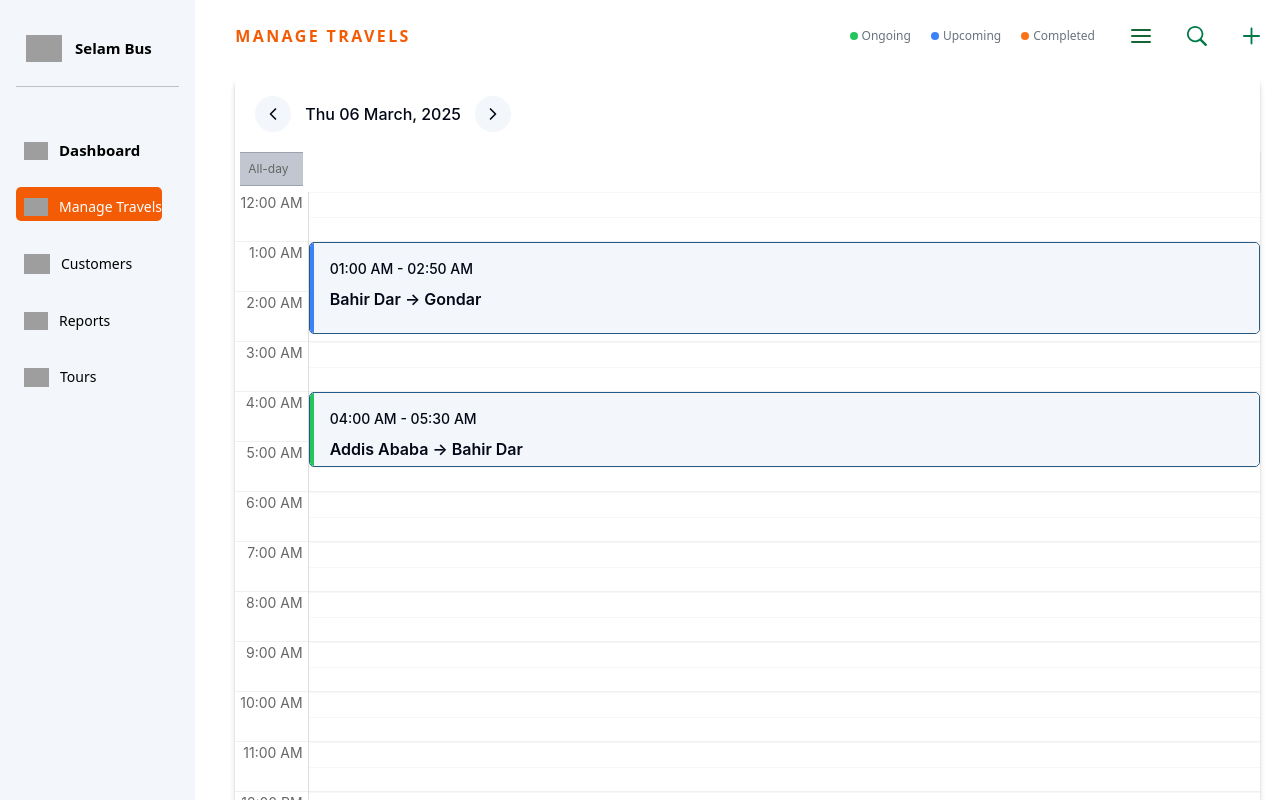
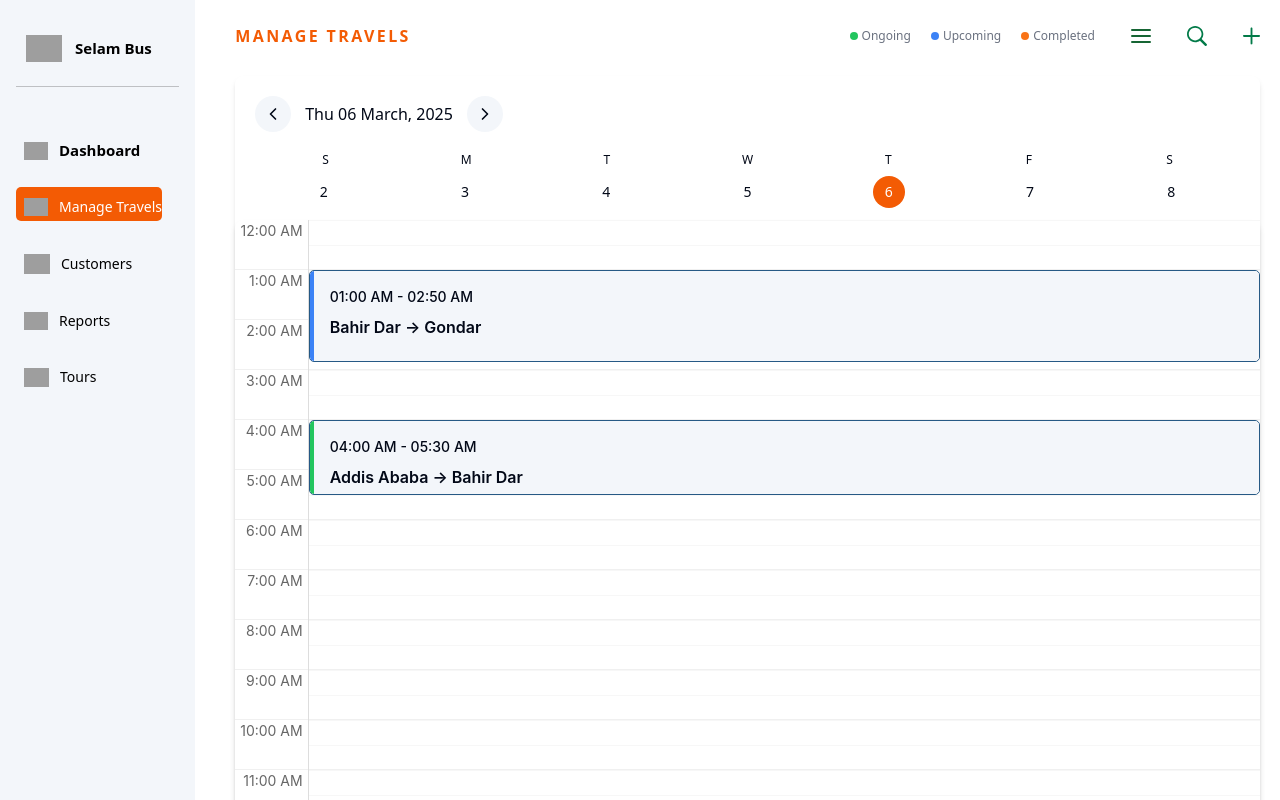
Before and after one commit to yigebis/Hawir, a React (Vite) app: page /manage-travels in a window 1280 px wide. Shown: the top 800 px of the page. Built offline with nearby package versions, Linux system fonts and the light colour scheme; grey boxes are pictures that could not be loaded.

Commit message:
Restore date selector section
Restores the date selector section above the calendar and ensures it is fully functional. Clicking a date in this section highlights the selected day and updates the calendar view accordingly.

```diff
--- a/src/components/travels/TravelCalendar.tsx
+++ b/src/components/travels/TravelCalendar.tsx
@@ -1,17 +1,19 @@
 
-import React, { useState, useMemo } from "react";
+import React, { useState, useMemo, useEffect } from "react";
 import { Calendar, momentLocalizer, Views } from 'react-big-calendar';
 import moment from 'moment';
 import { ChevronLeft, ChevronRight } from "lucide-react";
 import TravelEvent, { TravelEventType } from "./TravelEvent";
 import 'react-big-calendar/lib/css/react-big-calendar.css';
-import { format } from "date-fns";
+import { format, addDays, subDays, startOfWeek, endOfWeek, isSameDay, isToday } from "date-fns";
 
 // Set up the localizer for the calendar
 const localizer = momentLocalizer(moment);
 
 const TravelCalendar: React.FC = () => {
   const [currentDate, setCurrentDate] = useState<Date>(new Date());
+  const [selectedDate, setSelectedDate] = useState<Date>(new Date());
+  const [weekDates, setWeekDates] = useState<Date[]>([]);
 
   // Sample travel events
   const [events, setEvents] = useState<TravelEventType[]>([
@@ -31,17 +33,38 @@ const TravelCalendar: React.FC = () => {
     }
   ]);
 
+  // Generate week dates whenever currentDate changes
+  useEffect(() => {
+    const start = startOfWeek(currentDate, { weekStartsOn: 0 });
+    const end = endOfWeek(currentDate, { weekStartsOn: 0 });
+
+    const dates: Date[] = [];
+    let day = start;
+
+    while (day <= end) {
+      dates.push(day);
+      day = addDays(day, 1);
+    }
+
+    setWeekDates(dates);
+  }, [currentDate]);
+
   // Navigation handlers
   const handlePrevious = () => {
-    const newDate = new Date(currentDate);
-    newDate.setDate(newDate.getDate() - 1);
+    const newDate = subDays(currentDate, 1);
     setCurrentDate(newDate);
+    setSelectedDate(newDate);
   };
 
   const handleNext = () => {
-    const newDate = new Date(currentDate);
-    newDate.setDate(newDate.getDate() + 1);
+    const newDate = addDays(currentDate, 1);
     setCurrentDate(newDate);
+    setSelectedDate(newDate);
+  };
+
+  const handleDateClick = (date: Date) => {
+    setCurrentDate(date);
+    setSelectedDate(date);
   };
 
   // Custom calendar components
@@ -52,7 +75,23 @@ const TravelCalendar: React.FC = () => {
     eventWrapper: ({ children }: { children: React.ReactNode }) => (
       <div className="rbc-event-wrapper">{children}</div>
     ),
-    toolbar: () => (
+    toolbar: () => null, // We'll handle toolbar ourselves
+    timeGutterHeader: () => (
+      <div className="px-2 py-2 bg-[#C1C6D0] border-t border-b border-gray-400 text-xs">
+        All-day
+      </div>
+    )
+  }), []);
+
+  // Custom styles for the calendar
+  const calendarStyles = {
+    height: 600,
+    className: "custom-calendar bg-white rounded-lg shadow-md"
+  };
+
+  return (
+    <div className="bg-white rounded-lg shadow-md">
+      {/* Custom date selector section */}
       <div className="flex items-center gap-3.5 p-5">
         <button
           onClick={handlePrevious}
@@ -70,22 +109,37 @@ const TravelCalendar: React.FC = () => {
           <ChevronRight className="w-5 h-5" />
         </button>
       </div>
-    ),
-    timeGutterHeader: () => (
-      <div className="px-2 py-2 bg-[#C1C6D0] border-t border-b border-gray-400 text-xs">
-        All-day
+
+      {/* Custom week day selector */}
+      <div className="px-5 pb-3">
+        <div className="grid grid-cols-7 text-center mb-2">
+          {['S', 'M', 'T', 'W', 'T', 'F', 'S'].map((day, index) => (
+            <div key={index} className="text-xs font-medium">
+              {day}
+            </div>
+          ))}
+        </div>
+        <div className="grid grid-cols-7 gap-1 text-center">
+          {weekDates.map((date, index) => (
+            <div key={index} className="flex justify-center">
+              <button
+                onClick={() => handleDateClick(date)}
+                className={`w-8 h-8 flex items-center justify-center rounded-full text-sm ${
+                  isSameDay(date, selectedDate)
+                    ? 'bg-[#F35B04] text-white'
+                    : isToday(date)
+                    ? 'bg-gray-200'
+                    : 'hover:bg-gray-100'
+                }`}
+              >
+                {format(date, "d")}
+              </button>
+            </div>
+          ))}
+        </div>
       </div>
-    )
-  }), [currentDate]);
 
-  // Custom styles for the calendar
-  const calendarStyles = {
-    height: 700,
-    className: "custom-calendar bg-white rounded-lg shadow-md"
-  };
-
-  return (
-    <div className="bg-white rounded-lg shadow-md">
+      {/* React Big Calendar */}
       <Calendar
         localizer={localizer}
         events={events}
--- a/src/styles/calendar.css
+++ b/src/styles/calendar.css
@@ -54,6 +54,7 @@
 
 .rbc-time-header {
   border-bottom: none;
+  display: none; /* Hide the default header as we're using our custom one */
 }
 
 .rbc-time-header-content {
@@ -68,6 +69,7 @@
   padding: 0;
   margin-bottom: 0;
   border-bottom: none;
+  display: none; /* Hide the default toolbar as we're using our custom one */
 }
 
 .rbc-toolbar-label {
```
